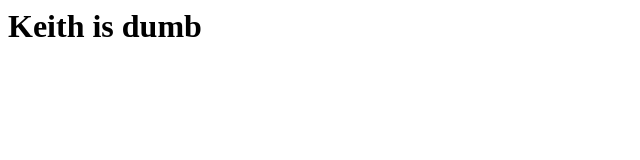
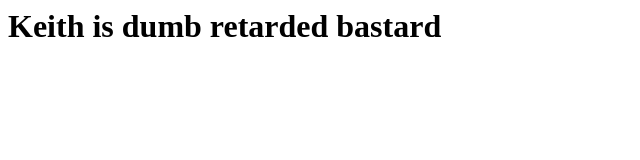
Before and after one commit to verdantkid/Keithisdumb2025, a plain HTML site: page index.html in a window 1280 px wide. Shown: the whole page, without its empty margins (0-640 px from the left). Drawn offline with Linux system fonts and the light colour scheme.

Commit message:
Add files via upload

```diff
--- a/index.html
+++ b/index.html
@@ -1,6 +1,6 @@
 <html>
 <head>
 <title> Keith is dumb</title>
-<h1>Keith is dumb</h1>
+<h1>Keith is dumb retarded bastard</h1>
 </head>
 </html>
```
